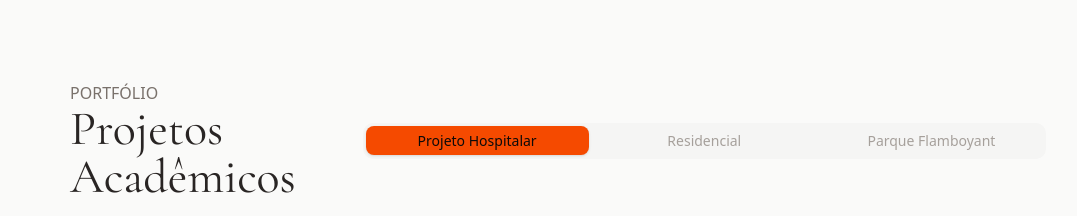
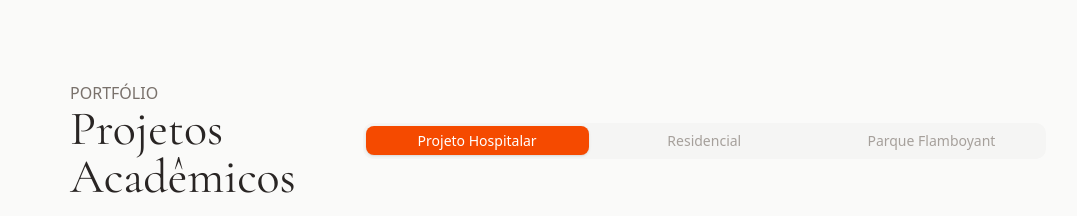
Before and after one commit to danilopinho75/site-arquiteta-layris, a Next.js app: page / in a window 1280 px wide. Shown: the part 2260-2476 px from the top of the page, without its empty margins (82-1159 px from the left). Built offline with nearby package versions, Linux system fonts and the light colour scheme.

Commit message:
Mudar cor do texto do tabs para branco

```diff
--- a/src/pages/index.tsx
+++ b/src/pages/index.tsx
@@ -154,19 +154,19 @@ export default function Home() {
               <TabsList className="opacity-100 bg-stone-50 md:bg-stone-100 flex flex-col w-full items-start my-6 gap-2 md:flex-row md:my-0 md:gap-1">
                 <TabsTrigger
                   value="hospitalar"
-                  className="text-stone-400 hover:text-orange-600 data-[state=active]:bg-orange-600"
+                  className="text-stone-400 hover:text-orange-600 data-[state=active]:bg-orange-600 data-[state=active]:text-white"
                 >
                   Projeto Hospitalar
                 </TabsTrigger>
                 <TabsTrigger
                   value="residencial"
-                  className="text-stone-400 hover:text-orange-600 data-[state=active]:bg-orange-600"
+                  className="text-stone-400 hover:text-orange-600 data-[state=active]:bg-orange-600 data-[state=active]:text-white"
                 >
                   Residencial
                 </TabsTrigger>
                 <TabsTrigger
                   value="flamboyant"
-                  className="text-stone-400  hover:text-orange-600 data-[state=active]:bg-orange-600"
+                  className="text-stone-400  hover:text-orange-600 data-[state=active]:bg-orange-600 data-[state=active]:text-white"
                 >
                   Parque Flamboyant
                 </TabsTrigger>
```
